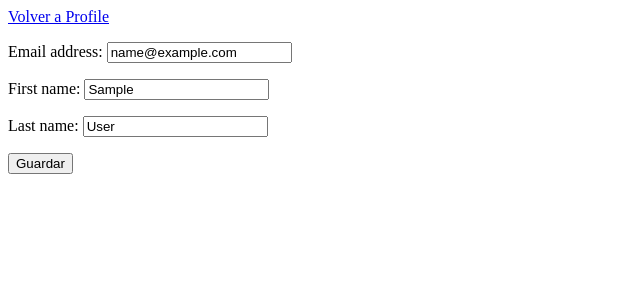
After one commit to martinezger/content-management-system, a Django app: page /panel/user/1/edit in a window 1280 px wide. The commit adds this page. Shown: the top 300 px of the page, without its empty margins (0-640 px from the left). Run offline with Django 4.2, Linux system fonts and the light colour scheme; the visitor is signed in with stand-in values (Sample User, id 1); data comes from the database, SQL or seed files in the repository.

Commit message:
User Profile

```diff
--- a/cms_project/settings.py
+++ b/cms_project/settings.py
@@ -130,3 +130,5 @@ MEDIA_URL = "media/"
 MEDIA_ROOT = os.path.join(BASE_DIR, 'media')
 
 LOGIN_URL = "panel-login"
+
+#   http://localhost:8000/panel/user/2/edit
--- a/news_portal/models.py
+++ b/news_portal/models.py
@@ -6,7 +6,7 @@ from ckeditor.fields import RichTextField
 
 class Publisher(models.Model):
     user = models.ForeignKey(User, on_delete=models.DO_NOTHING)
-    avatar = models.ImageField(upload_to="avatars", null=True, blank=True)
+    avatar = models.ImageField(upload_to="avatars", null=True)
     date_created = models.DateTimeField(auto_now_add=True)
     date_updated = models.DateTimeField(auto_now=True)
 
--- a/panel/templates/news_portal/article_list.html
+++ b/panel/templates/news_portal/article_list.html
@@ -6,6 +6,7 @@
 
      <a type="button" href="{% url 'article-create' %}" class="btn btn-sm btn-outline-primary">New Post</a>
      <a type="button" href="{% url 'panel-logout' %}" class="btn btn-sm btn-outline-danger">Logout</a>
+     <a type="button" href="{% url 'user-detail' user.id %}" class="btn btn-sm btn-outline-success">Profile</a>
 
   <table class="table">
   <thead>
--- /dev/null
+++ b/panel/templates/user_profile/user_form.html
@@ -0,0 +1,7 @@
+<a href="{% url 'user-detail' user.id %}">Volver a Profile</a>
+
+<form method="post">
+    {% csrf_token %}
+    {{ form.as_p }}
+    <input type="submit" value="Guardar">
+</form>
--- a/panel/urls.py
+++ b/panel/urls.py
@@ -1,6 +1,6 @@
 from django.urls import path
 from panel.views import (PanelView, ArticleUpdateView,ArticleDeleteView,
-ArticleCreateView, PanelLogin, PanelLogout, SignUpView, dummy)
+ArticleCreateView, PanelLogin, PanelLogout, SignUpView, dummy, UserUpdate, UserProfile)
 
 
 urlpatterns = [
@@ -11,5 +11,7 @@ urlpatterns = [
     path("login/", PanelLogin.as_view(), name="panel-login"),
     path("logout/", PanelLogout.as_view(), name="panel-logout"),
     path("signup/", SignUpView.as_view(), name="panel-signup"),
-    path('dummy', dummy, name="dummy")
+    path('dummy', dummy, name="dummy"),
+    path("user/<pk>", UserProfile.as_view(), name="user-detail"),
+    path("user/<pk>/edit", UserUpdate.as_view(), name="user-update"),
     ]
--- a/panel/views.py
+++ b/panel/views.py
@@ -4,9 +4,10 @@ from django.contrib.auth.forms import UserCreationForm
 from django.contrib.messages.views import SuccessMessageMixin
 from django.views.generic import ListView, DetailView, TemplateView, CreateView, UpdateView, DeleteView
 from django.contrib.auth.views import LoginView, LogoutView
-from django.contrib.auth.mixins import LoginRequiredMixin
+from django.contrib.auth.mixins import LoginRequiredMixin, UserPassesTestMixin
 from django.contrib.auth.decorators import login_required
-from news_portal.models import Article, Portal
+from django.contrib.auth.models import User
+from news_portal.models import Article, Portal, Publisher
 from news_portal.views import BaseView
 
 
@@ -53,3 +54,26 @@ class SignUpView(SuccessMessageMixin, CreateView):
   success_url = reverse_lazy('panel-page')
   form_class = UserCreationForm
   success_message = "¡¡ Se creo tu perfil satisfactoriamente !!"
+
+
+class UserProfile(LoginRequiredMixin, UserPassesTestMixin, DetailView):
+
+    model = Publisher
+    template_name = "user_profile/user_detail.html"
+
+    def test_func(self):
+        return self.request.user.id == int(self.kwargs['pk'])
+
+
+
+class UserUpdate(LoginRequiredMixin, UserPassesTestMixin, UpdateView):
+
+    model = User
+    template_name = "user_profile/user_form.html"
+    fields = ["email", "first_name", "last_name"]
+
+    def get_success_url(self):
+        return reverse_lazy("user-detail", kwargs={"pk": self.request.user.id})
+
+    def test_func(self):
+        return self.request.user.id == int(self.kwargs['pk'])
```
Also changed, not shown: panel/templates/user_profile/user_detail.html (added, +11 -0 lines).
